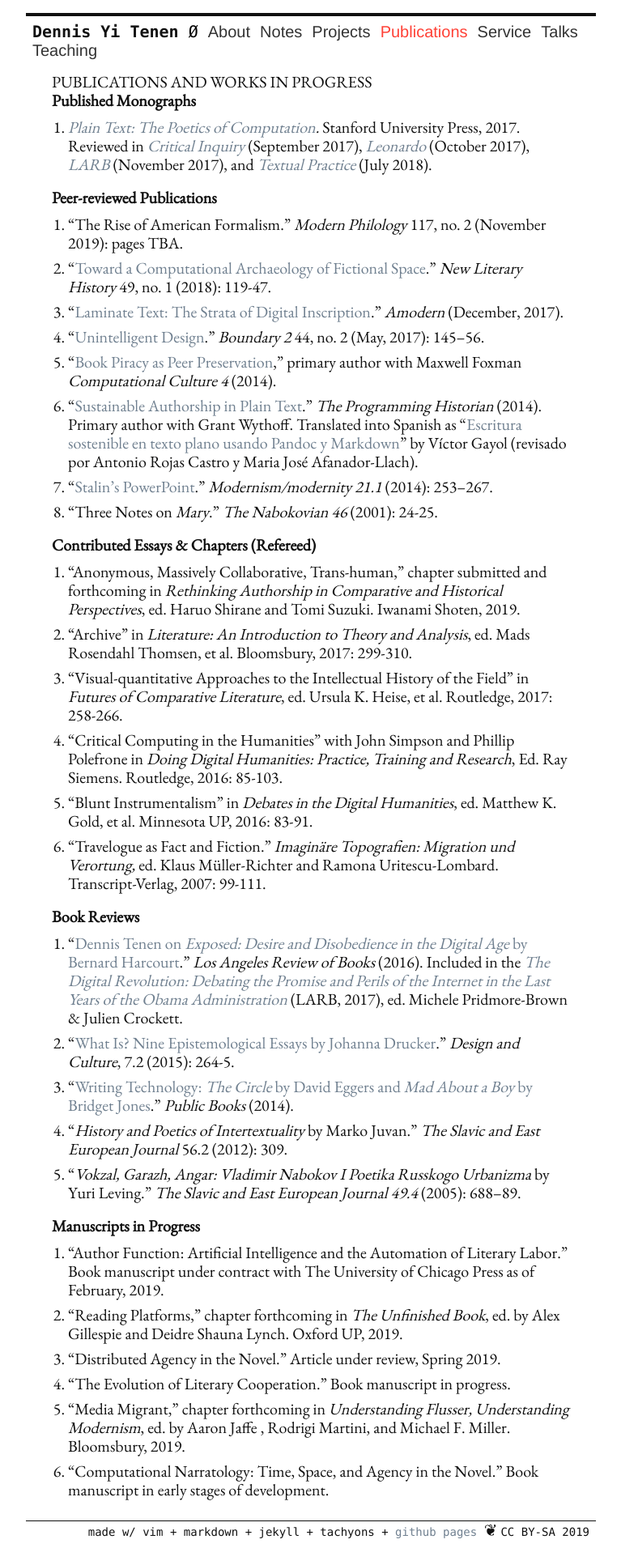
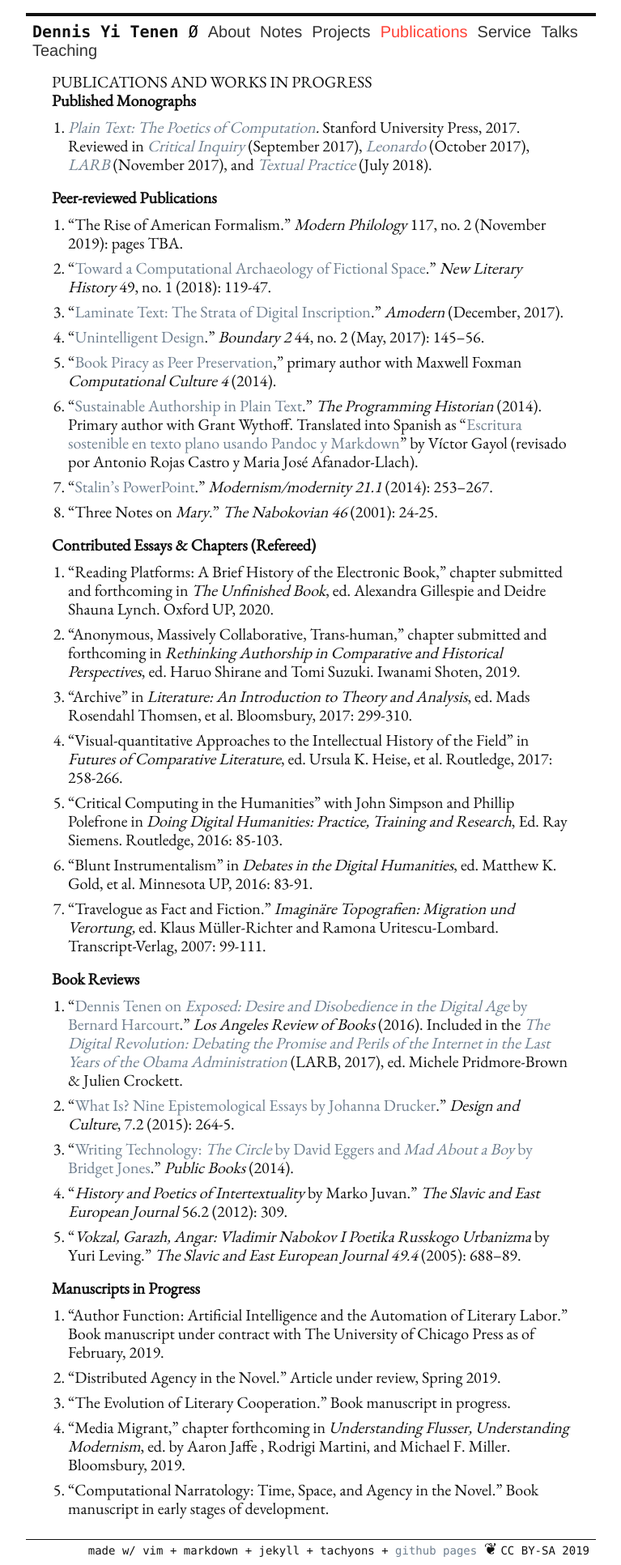
Before and after one commit to denten/denten.github.io, a Jekyll site: the page built from _pages/publications.md, in a window 1280 px wide. Shown: the whole page at 81% size, without its empty margins (256-1023 px from the left). Built offline with Jekyll 4.4.1, drawn with Linux system fonts in a browser that asks for light colours; before the commit the page ends 1910 px from its top, so only the background shows below that.

Commit message:
update publication list

```diff
--- a/_includes/CV/04-publications.md
+++ b/_includes/CV/04-publications.md
@@ -39,18 +39,21 @@
 
 ### Contributed Essays & Chapters (Refereed)
 
-1. "Anonymous, Massively Collaborative, Trans-human," chapter submitted and forthcoming in
+1. "Reading Platforms: A Brief History of the Electronic Book," chapter submitted and
+   forthcoming in *The Unfinished Book*, ed. Alexandra Gillespie and Deidre Shauna Lynch.
+Oxford UP, 2020.
+2. "Anonymous, Massively Collaborative, Trans-human," chapter submitted and forthcoming in
    *Rethinking Authorship in Comparative and Historical Perspectives*, ed.  Haruo Shirane and
 Tomi Suzuki.  Iwanami Shoten, 2019.
-2. "Archive" in *Literature: An Introduction to Theory and Analysis*, ed. Mads Rosendahl
+3. "Archive" in *Literature: An Introduction to Theory and Analysis*, ed. Mads Rosendahl
    Thomsen, et al. Bloomsbury, 2017: 299-310.
-3. "Visual-quantitative Approaches to the Intellectual History of the Field" in *Futures of
+4. "Visual-quantitative Approaches to the Intellectual History of the Field" in *Futures of
    Comparative Literature*, ed. Ursula K. Heise, et al.  Routledge, 2017: 258-266.
-4. "Critical Computing in the Humanities" with John Simpson and Phillip Polefrone in *Doing
+5. "Critical Computing in the Humanities" with John Simpson and Phillip Polefrone in *Doing
    Digital Humanities: Practice, Training and Research*, Ed. Ray Siemens. Routledge, 2016: 85-103.
-5. "Blunt Instrumentalism" in *Debates in the Digital Humanities*, ed. Matthew K. Gold, et al.
+6. "Blunt Instrumentalism" in *Debates in the Digital Humanities*, ed. Matthew K. Gold, et al.
    Minnesota UP, 2016: 83-91.
-6. "Travelogue as Fact and Fiction." *Imaginäre Topografien: Migration und Verortung,* ed.
+7. "Travelogue as Fact and Fiction." *Imaginäre Topografien: Migration und Verortung,* ed.
    Klaus Müller-Richter and Ramona Uritescu-Lombard.  Transcript-Verlag, 2007: 99-111.
 
 ### Book Reviews
@@ -76,11 +79,9 @@
 
 1. "Author Function: Artificial Intelligence and the Automation of Literary Labor." Book
    manuscript under contract with The University of Chicago Press as of February, 2019.
-3. "Reading Platforms," chapter forthcoming in *The Unfinished Book*, ed. by Alex Gillespie and
-   Deidre Shauna Lynch. Oxford UP, 2019.
-4. "Distributed Agency in the Novel." Article under review, Spring 2019.
-6. "The Evolution of Literary Cooperation." Book manuscript in progress.
-9. "Media Migrant," chapter forthcoming in *Understanding Flusser, Understanding Modernism*,
+2. "Distributed Agency in the Novel." Article under review, Spring 2019.
+3. "The Evolution of Literary Cooperation." Book manuscript in progress.
+4. "Media Migrant," chapter forthcoming in *Understanding Flusser, Understanding Modernism*,
    ed. by Aaron Jaffe , Rodrigi Martini, and Michael F. Miller. Bloomsbury, 2019.
-10. "Computational Narratology: Time, Space, and Agency in the Novel." Book manuscript in early
+5. "Computational Narratology: Time, Space, and Agency in the Novel." Book manuscript in early
     stages of development.
```
